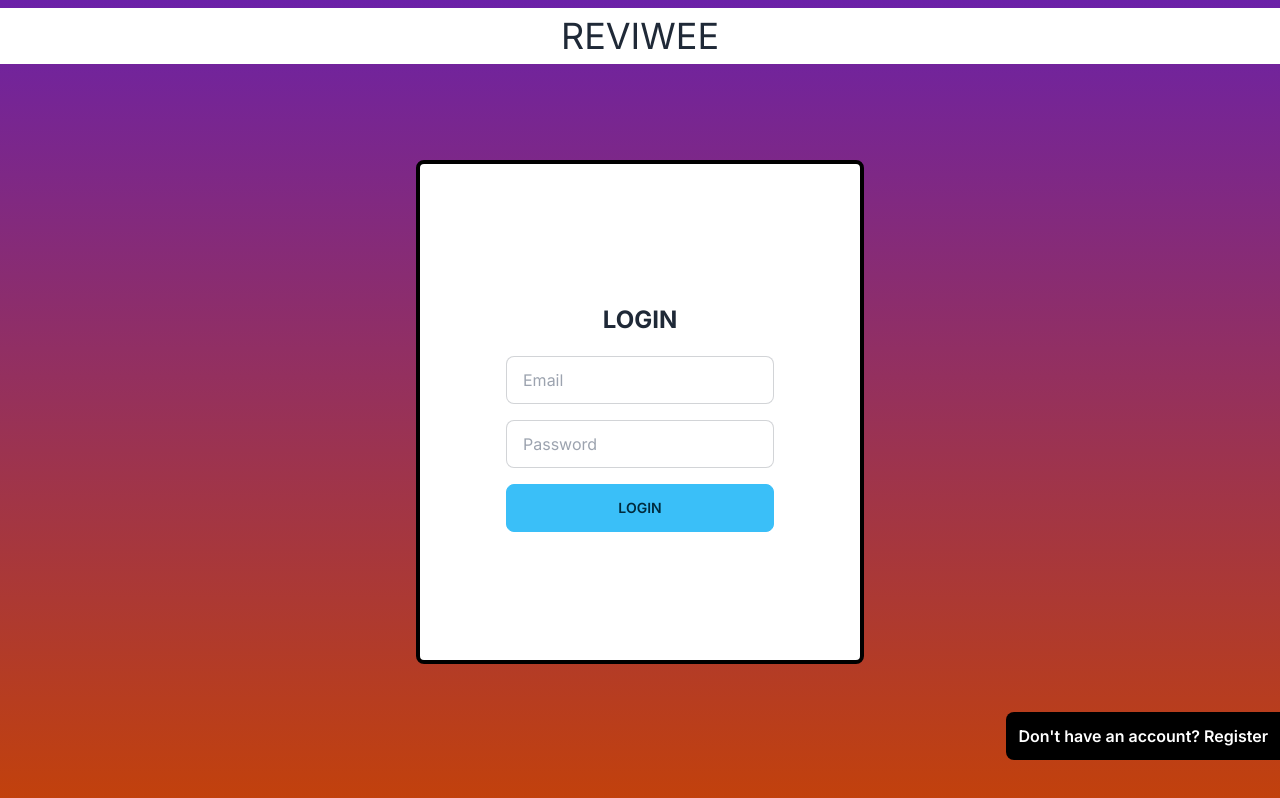
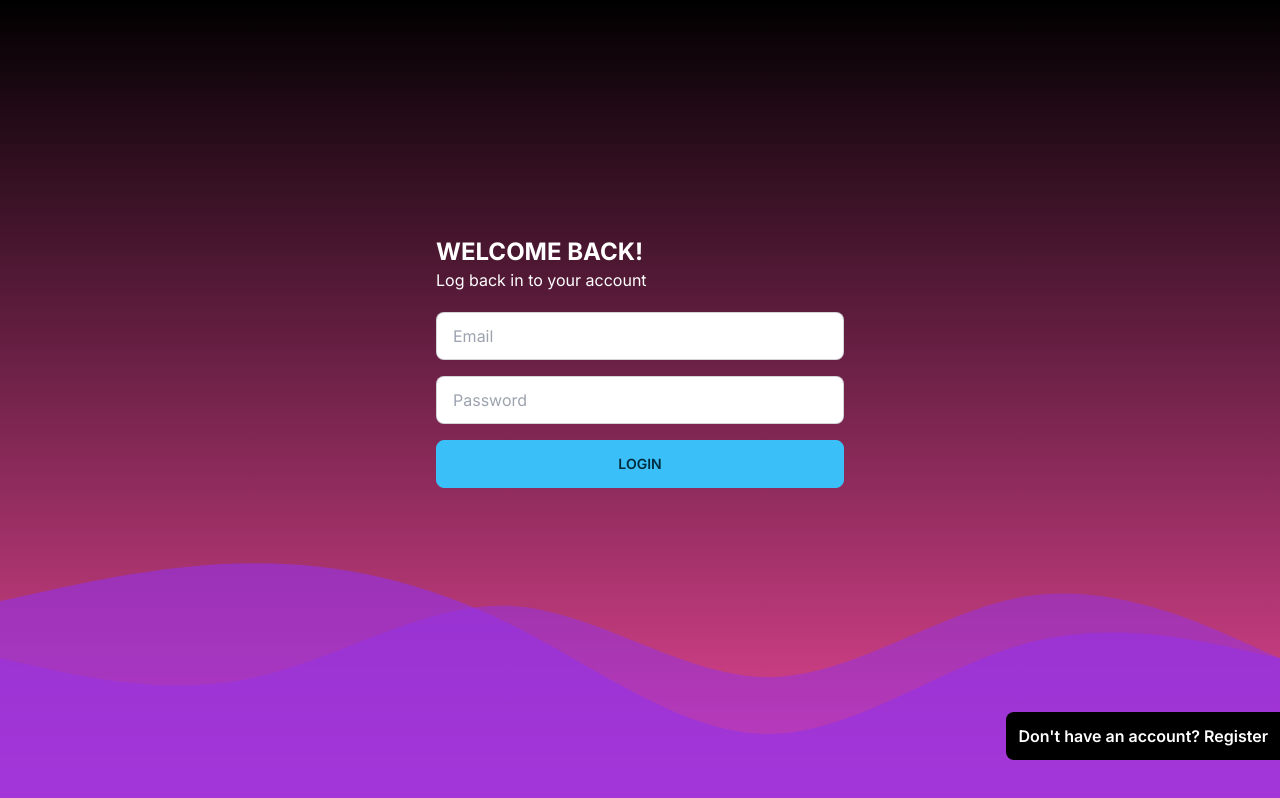
Before and after one commit to xdjeremy/reviewee, a Next.js app: page /login in a window 1280 px wide. Built offline with nearby package versions, Linux system fonts and the light colour scheme; no server answers.

Commit message:
style: changed login page design

```diff
--- a/components/form/TextInput.tsx
+++ b/components/form/TextInput.tsx
@@ -1,10 +1,10 @@
-import React, { FC } from 'react';
-import { classNames } from '../../utils';
+import React, { FC } from "react";
+import { classNames } from "../../utils";
 
 interface Props {
   error?: any;
   name: string;
-	type: 'text' | 'password' | 'email';
+  type: "text" | "password" | "email";
   value?: string;
   placeholder: string;
   register?: any;
@@ -23,21 +23,21 @@ const TextInput: FC<Props> = ({
   disabled,
 }) => {
   return (
-		<div className='form-control w-full max-w-xs'>
+    <div className="form-control w-full">
       <input
         type={type}
         placeholder={placeholder}
         name={name}
         value={value}
         className={classNames(
-					error ? 'input-error' : '',
-					'input input-bordered w-full max-w-xs'
+          error ? "input-error" : "",
+          "input-bordered input w-full"
         )}
         disabled={disabled}
         {...register(name, validationSchema)}
       />
-			<label className='label'>
-				<span className='label-text-alt text-red-500'>{error}</span>
+      <label className="label">
+        <span className="label-text-alt text-red-500">{error}</span>
       </label>
     </div>
   );
--- a/components/login/Login.form.tsx
+++ b/components/login/Login.form.tsx
@@ -1,9 +1,9 @@
-import { useRouter } from 'next/router';
-import React, { FC, useState } from 'react';
-import { useForm } from 'react-hook-form';
-import { toast } from 'react-hot-toast';
-import { classNames, supabase } from '../../utils';
-import { TextInput } from '../form';
+import { useRouter } from "next/router";
+import React, { FC, useState } from "react";
+import { useForm } from "react-hook-form";
+import { toast } from "react-hot-toast";
+import { classNames, supabase } from "../../utils";
+import { TextInput } from "../form";
 
 const LoginForm: FC = () => {
   const [isLoading, setIsLoading] = useState(false);
@@ -19,12 +19,16 @@ const LoginForm: FC = () => {
     try {
       setIsLoading(true);
       const { error } = await supabase.auth.signInWithPassword({
-				email: getValues('email'),
-				password: getValues('password'),
+        email: getValues("email"),
+        password: getValues("password"),
       });
-			if (error) throw error;
-			toast.success('Successfully logged in!');
-			router.push('/dashboard');
+      if (error) {
+        toast.error(error.message);
+        return;
+      }
+
+      toast.success("Successfully logged in!");
+      await router.push("/dashboard");
     } catch (err: any) {
       toast.error(err.message);
     } finally {
@@ -32,50 +36,55 @@ const LoginForm: FC = () => {
     }
   };
   return (
-		<div className='flex w-full max-w-md flex-col items-center rounded-lg border-4 border-black bg-white px-5 py-32'>
-			<h3 className='mt-3 text-2xl font-bold uppercase'>Login</h3>
+    <div className="flex w-full max-w-md flex-col items-center px-5 py-32">
+      <div className={"flex w-full flex-col items-start text-left text-white"}>
+        <h3 className="mt-3 text-2xl font-bold uppercase">Welcome back!</h3>
+        <p>Log back in to your account</p>
+      </div>
       <form
         onSubmit={handleSubmit(handleLogin)}
-				className='mt-5 flex flex-col items-center'>
+        className="mt-5 flex w-full flex-col items-center"
+      >
         <TextInput
-					name='email'
-					placeholder='Email'
-					type='text'
+          name="email"
+          placeholder="Email"
+          type="text"
           register={register}
           validationSchema={{
             required: {
               value: true,
-							message: 'Email is required',
+              message: "Email is required",
             },
             type: {
-							value: 'email',
-							message: 'Invalid email address',
+              value: "email",
+              message: "Invalid email address",
             },
           }}
           error={errors.email?.message}
           disabled={isLoading}
         />
         <TextInput
-					name='password'
-					placeholder='Password'
-					type='password'
+          name="password"
+          placeholder="Password"
+          type="password"
           register={register}
           validationSchema={{
             required: {
               value: true,
-							message: 'Password is required',
+              message: "Password is required",
             },
           }}
           error={errors.password?.message}
           disabled={isLoading}
         />
         <button
-					type='submit'
+          type="submit"
           className={classNames(
-						isLoading ? 'loading' : '',
-						'btn btn-info btn-block'
-					)}>
-					{isLoading ? 'Loading' : 'Login'}
+            isLoading ? "loading" : "",
+            "btn-info btn-block btn transition duration-200 ease-in-out hover:-translate-y-1"
+          )}
+        >
+          {isLoading ? "Loading" : "Login"}
         </button>
       </form>
     </div>
--- a/pages/login.tsx
+++ b/pages/login.tsx
@@ -1,11 +1,10 @@
-import { NextPage } from 'next';
-import Link from 'next/link';
-import { useRouter } from 'next/router';
-import React from 'react';
-import { useEffectOnce } from 'usehooks-ts';
-import { Title } from '../components/header';
-import { LoginForm } from '../components/login';
-import { supabase } from '../utils';
+import { NextPage } from "next";
+import Link from "next/link";
+import { useRouter } from "next/router";
+import React from "react";
+import { useEffectOnce } from "usehooks-ts";
+import { LoginForm } from "../components/login";
+import { supabase } from "../utils";
 
 const Login: NextPage = () => {
   const router = useRouter();
@@ -14,23 +13,46 @@ const Login: NextPage = () => {
     const checkLogin = async () => {
       const { data } = await supabase.auth.getSession();
       if (data.session !== null) {
-				router.push('/dashboard');
+        await router.push("/dashboard");
         return null;
       }
     };
-		checkLogin();
+    checkLogin().then((r) => console.log(r));
   });
   return (
-		<div className='flex h-screen flex-col bg-gradient-to-b from-purple-800 to-orange-700'>
-			<Title color='light' />
-			<div className='mt-24 flex flex-col items-center justify-center'>
+    <div className="flex h-screen flex-col bg-gradient-to-b from-black to-pink-500">
+      {/*<Title color="light" />*/}
+      <div className="mt-24 flex flex-col items-center justify-center">
         <LoginForm />
       </div>
-			<Link href={'/register'}>
-				<button className='absolute right-0 bottom-10 rounded-l-lg bg-black p-3 font-semibold text-white'>
+      <Link href={"/register"}>
+        <button className="absolute right-0 bottom-10 z-30 rounded-l-lg bg-black p-3 font-semibold text-white">
           Don&apos;t have an account? Register
         </button>
       </Link>
+
+      <svg
+        xmlns="http://www.w3.org/2000/svg"
+        viewBox="0 0 1440 320"
+        className={"index h absolute bottom-0 z-10 w-full"}
+      >
+        <path
+          fill="#9333EA"
+          fillOpacity="0.5"
+          d="M0,160L48,170.7C96,181,192,203,288,181.3C384,160,480,96,576,101.3C672,107,768,181,864,181.3C960,181,1056,107,1152,90.7C1248,75,1344,117,1392,138.7L1440,160L1440,320L1392,320C1344,320,1248,320,1152,320C1056,320,960,320,864,320C768,320,672,320,576,320C480,320,384,320,288,320C192,320,96,320,48,320L0,320Z"
+        ></path>
+      </svg>
+      <svg
+        xmlns="http://www.w3.org/2000/svg"
+        viewBox="0 0 1440 320"
+        className={"index absolute bottom-0 z-10 w-full"}
+      >
+        <path
+          fill="#9333EA"
+          fillOpacity="0.6"
+          d="M0,96L48,85.3C96,75,192,53,288,53.3C384,53,480,75,576,122.7C672,171,768,245,864,245.3C960,245,1056,171,1152,144C1248,117,1344,139,1392,149.3L1440,160L1440,320L1392,320C1344,320,1248,320,1152,320C1056,320,960,320,864,320C768,320,672,320,576,320C480,320,384,320,288,320C192,320,96,320,48,320L0,320Z"
+        ></path>
+      </svg>
     </div>
   );
 };
```
Lines whose indentation alone changed are shown as unchanged.
